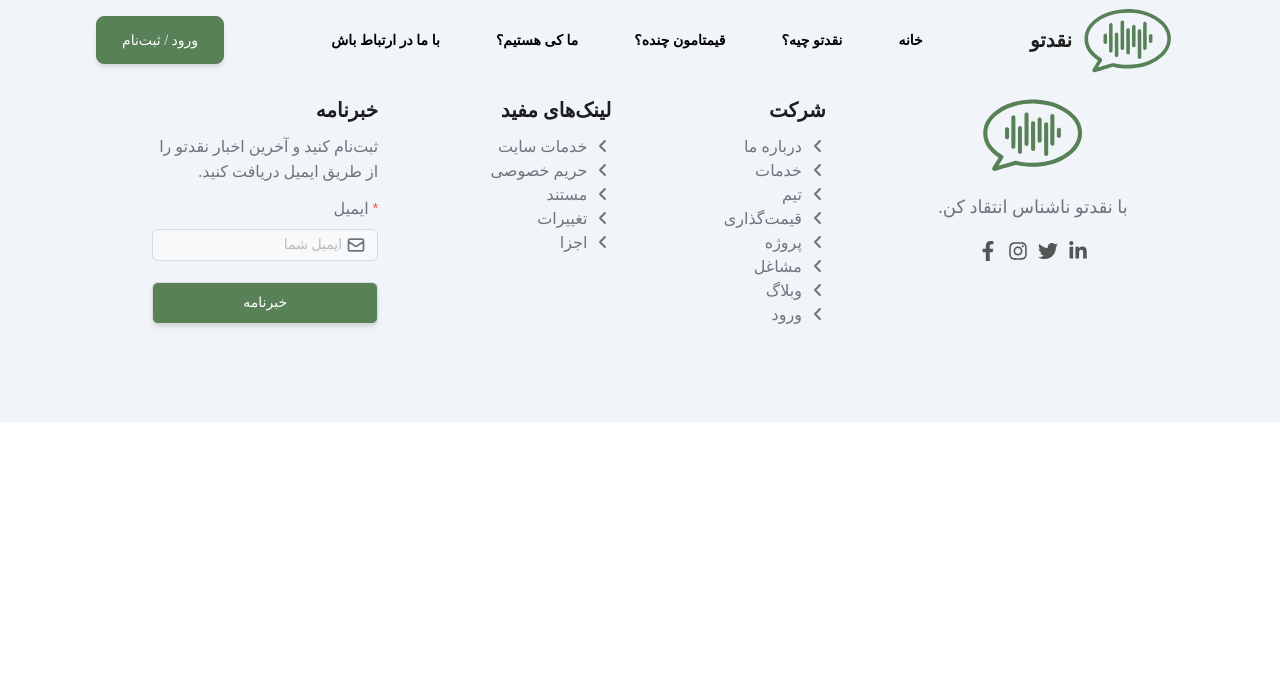
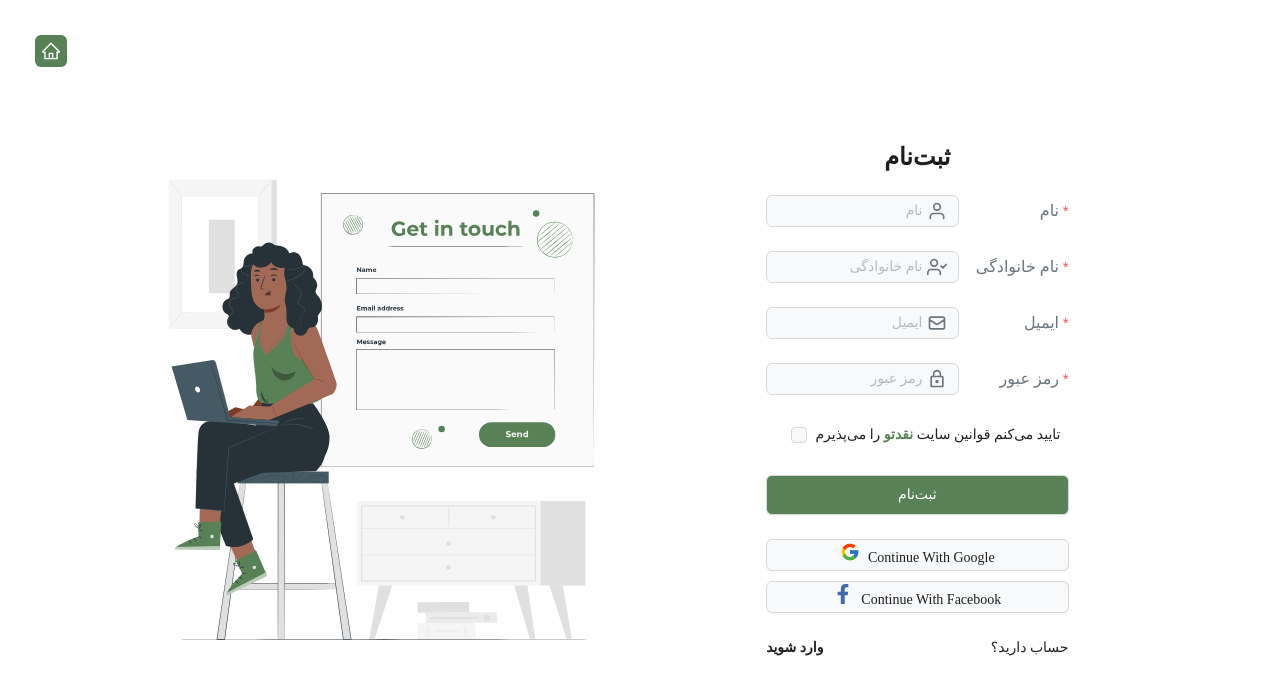
Before and after one commit to NagdeTo/NaghdeTo-frontend, a React (Vite) app: page /sign-up in a window 1280 px wide. Shown: the top 694 px of the page. Built offline with nearby package versions, Linux system fonts and the light colour scheme; what jalaliday would draw is missing.

Commit message:
adding sign-up page

```diff
--- a/src/PublicRouter.jsx
+++ b/src/PublicRouter.jsx
@@ -5,20 +5,26 @@ import AboutUs from "./pages/Public/AboutUs";
 import Home from "./pages/Public/Home";
 import Login from "./pages/Public/Login";
 import ContactUs from "./pages/Public/ContactUs";
+import SignUp from "./pages/Public/SignUp";
 
 const PublicRouter = () => {
   const location = useLocation();
 
   return (
     <>
-      {location.pathname !== "/login" && <Header />}
+      {location.pathname !== "/login" && location.pathname !== "/sign-up" && (
+        <Header />
+      )}
       <Routes>
         <Route path="/" element={<Home />} />
         <Route path="/about-us" element={<AboutUs />} />
         <Route path="/contact-us" element={<ContactUs />} />
         <Route path="/login" element={<Login />} />
+        <Route path="/sign-up" element={<SignUp />} />
       </Routes>
-      {location.pathname !== "/login" && <Footer />}
+      {location.pathname !== "/login" && location.pathname !== "/sign-up" && (
+        <Footer />
+      )}
     </>
   );
 };
--- a/src/components/Public-layouts/Header.jsx
+++ b/src/components/Public-layouts/Header.jsx
@@ -90,11 +90,11 @@ export default function Header() {
         </Link>
       </Flex>
 
-      <StyledButton>
-        <Link to="/login" className="hover:text-white">
+      <Link to="/login" className="hover:text-white">
+        <StyledButton>
           ورود / ثبت‌نام
-        </Link>
-      </StyledButton>
+        </StyledButton>
+      </Link>
     </Flex>
   );
 }
--- a/src/components/Public-layouts/LoginForm.jsx
+++ b/src/components/Public-layouts/LoginForm.jsx
@@ -5,14 +5,19 @@ import { HiOutlineMail } from "react-icons/hi";
 import { MdLockOutline } from "react-icons/md";
 import { FcGoogle } from "react-icons/fc";
 import { FaFacebookF } from "react-icons/fa";
-import GoToHome from "./GoToHome";
 import "../Public-layouts/Styles/LoginForm.css";
 
 export default function LoginForm() {
   const [loginButtonClicked, setLoginButtonclicked] = useState(false);
 
   return (
-    <Flex vertical align="center" justify="center" className="w-1/2 py-12" gap="10px">
+    <Flex
+      vertical
+      align="center"
+      justify="center"
+      className="w-1/2 py-12"
+      gap="10px"
+    >
       <Typography.Title level={3}>ورود</Typography.Title>
       <Form className="flex flex-col items-center gap-6" id="login-form">
         <Form.Item
@@ -46,7 +51,9 @@ export default function LoginForm() {
         </Form.Item>
 
         <Flex align="center" className="w-full" justify="space-between">
-          <Link className="font-bold hover:text-primary-1000">فراموشی رمز عبور؟</Link>
+          <Link className="font-bold hover:text-primary-1000">
+            فراموشی رمز عبور؟
+          </Link>
           <Form.Item name="remember" className="mb-0">
             <Checkbox>مرا بخاطر بسپار</Checkbox>
           </Form.Item>
@@ -54,7 +61,7 @@ export default function LoginForm() {
 
         <Form.Item className="mb-0 w-full">
           <Button
-            className="w-full h-[40px] bg-primary-1000 text-white"
+            className="h-[40px] w-full bg-primary-1000 text-white"
             htmlType="submit"
             onClick={() => setLoginButtonclicked(true)}
           >
@@ -65,13 +72,13 @@ export default function LoginForm() {
         <Flex vertical gap="10px" className="w-full">
           <Button
             icon={<FcGoogle className="h-5 w-5" />}
-            className="google-btn flex items-center justify-center w-full"
+            className="google-btn flex w-full items-center justify-center"
           >
             Continue With Google
           </Button>
           <Button
             icon={<FaFacebookF className="h-5 w-5 text-[#4267b3]" />}
-            className="facebook-btn flex items-center justify-center w-full"
+            className="facebook-btn flex w-full items-center justify-center"
           >
             Continue With Facebook
           </Button>
@@ -84,7 +91,6 @@ export default function LoginForm() {
           <Typography.Text>حساب ندارید؟</Typography.Text>
         </Flex>
       </Form>
-      <GoToHome />
     </Flex>
   );
 }
--- /dev/null
+++ b/src/components/Public-layouts/SignUpForm.jsx
@@ -0,0 +1,142 @@
+import React from "react";
+import { Flex, Typography, Input, Form, Checkbox, Button } from "antd";
+import { FiUser } from "react-icons/fi";
+import { FiUserCheck } from "react-icons/fi";
+import { HiOutlineMail } from "react-icons/hi";
+import { MdLockOutline } from "react-icons/md";
+import "../Public-layouts/Styles/SignUpForm.css";
+import { Link } from "react-router-dom";
+import { FcGoogle } from "react-icons/fc";
+import { FaFacebookF } from "react-icons/fa";
+
+export default function SignUpForm() {
+  return (
+    <Flex
+      className="py-12"
+      justify="center"
+      align="center"
+      gap="10px"
+      style={{ direction: "rtl" }}
+      vertical
+    >
+      <Typography.Title level={3}>ثبت‌نام</Typography.Title>
+      <Form className="flex w-[90%] flex-col gap-6" id="signup-form">
+        <Form.Item
+          label="نام"
+          name="first-name"
+          colon={false}
+          rules={[
+            {
+              required: true,
+              message: "نام خود را وارد نمایید",
+            },
+          ]}
+          className="first-name-form-item-signup mb-0"
+        >
+          <Input
+            placeholder="نام"
+            prefix={<FiUser className="h-5 w-5 text-[#6c757d]" />}
+          />
+        </Form.Item>
+
+        <Form.Item
+          label="نام خانوادگی"
+          name="last-name"
+          colon={false}
+          rules={[
+            {
+              required: true,
+              message: "نام خانوادگی خود را وارد نمایید",
+            },
+          ]}
+          className="last-name-form-item-signup mb-0"
+        >
+          <Input
+            placeholder="نام خانوادگی"
+            prefix={<FiUserCheck className="h-5 w-5 text-[#6c757d]" />}
+          />
+        </Form.Item>
+
+        <Form.Item
+          label="ایمیل"
+          colon={false}
+          name="email"
+          rules={[{ required: true, message: "لطفاً ایمیل خود را وارد کنید!" }]}
+          className="email-form-item-signup mb-0"
+        >
+          <Input
+            placeholder="ایمیل"
+            prefix={<HiOutlineMail className="h-5 w-5 text-[#6c757d]" />}
+          />
+        </Form.Item>
+
+        <Form.Item
+          style={{ direction: "rtl" }}
+          label="رمز عبور"
+          colon={false}
+          name="password"
+          rules={[
+            { required: true, message: "لطفاً رمز عبور خود را وارد کنید!" },
+          ]}
+          className="password-form-item-signup mb-0"
+        >
+          <Input
+            placeholder="رمز عبور"
+            prefix={<MdLockOutline className="h-5 w-5 text-[#6c757d]" />}
+          />
+        </Form.Item>
+
+        <Flex align="center" className="w-full" justify="space-between">
+          <Form.Item name="remember" className="mb-0">
+            <Checkbox style={{ direction: "ltr" }}>
+              تایید می‌کنم قوانین سایت{" "}
+              <Link className="font-bold text-primary-1000">نقدتو</Link> را
+              می‌پذیرم
+            </Checkbox>
+          </Form.Item>
+        </Flex>
+
+        <Form.Item className="mb-0 w-full">
+          <Button
+            className="h-[40px] w-full bg-primary-1000 text-white"
+            htmlType="submit"
+          >
+            ثبت‌نام
+          </Button>
+        </Form.Item>
+
+        <Flex
+          vertical
+          gap="10px"
+          className="w-full"
+          style={{ direction: "ltr" }}
+        >
+          <Button
+            icon={<FcGoogle className="h-5 w-5" />}
+            className="google-btn flex w-full items-center justify-center"
+          >
+            Continue With Google
+          </Button>
+          <Button
+            icon={<FaFacebookF className="h-5 w-5 text-[#4267b3]" />}
+            className="facebook-btn flex w-full items-center justify-center"
+          >
+            Continue With Facebook
+          </Button>
+        </Flex>
+
+        <Flex
+          justify="space-between"
+          className="w-full"
+          align="center"
+          style={{ direction: "ltr" }}
+        >
+          <Link to="/login" className="font-bold hover:text-primary-1000">
+            وارد شوید
+          </Link>
+          <Typography.Text>حساب دارید؟</Typography.Text>
+        </Flex>
+      </Form>
+    </Flex>
+  );
+}
--- a/src/components/Public-layouts/Styles/LoginForm.css
+++ b/src/components/Public-layouts/Styles/LoginForm.css
@@ -6,8 +6,5 @@
 .email-form-item.ant-form-item .ant-form-item-row .ant-form-item-label,
 .password-form-item.ant-form-item .ant-form-item-row .ant-form-item-label {
   width: 70px;
-}
-
-.email-form-item.ant-form-item .ant-form-item-row .ant-form-item-label {
   text-align: right;
 }
--- /dev/null
+++ b/src/components/Public-layouts/Styles/SignUpForm.css
@@ -0,0 +1,13 @@
+.email-form-item-signup.ant-form-item .ant-form-item-row .ant-form-item-label,
+.password-form-item-signup.ant-form-item
+  .ant-form-item-row
+  .ant-form-item-label,
+.first-name-form-item-signup.ant-form-item
+  .ant-form-item-row
+  .ant-form-item-label,
+.last-name-form-item-signup.ant-form-item
+  .ant-form-item-row
+  .ant-form-item-label {
+  width: 110px;
+  text-align: right;
+}
--- a/src/pages/Public/Login.jsx
+++ b/src/pages/Public/Login.jsx
@@ -2,12 +2,14 @@ import { Flex } from "antd";
 import React from "react";
 import login from "../../assets/images/Mobile login-bro.svg";
 import LoginForm from "../../components/Public-layouts/LoginForm";
+import GoToHome from "../../components/Public-layouts/GoToHome";
 
 export default function Login() {
   return (
     <Flex justify="center" className="px-32">
       <img src={login} className="h-[100vh] w-[45vw]" />
       <LoginForm />
+      <GoToHome />
     </Flex>
   );
 }
--- /dev/null
+++ b/src/pages/Public/SignUp.jsx
@@ -0,0 +1,19 @@
+import { Row, Col } from "antd";
+import React from "react";
+import signup from "../../assets/images/Get in touch-pana.svg";
+import GoToHome from "../../components/Public-layouts/GoToHome";
+import SignUpForm from "../../components/Public-layouts/SignUpForm";
+
+export default function SignUp() {
+  return (
+    <Row className="px-32">
+      <Col span={13}>
+        <img src={signup} className="h-[100vh] w-[40vw]" />
+      </Col>
+      <Col span={11} className="flex justify-center">
+        <SignUpForm />
+      </Col>
+      <GoToHome />
+    </Row>
+  );
+}
--- a/tailwind.config.js
+++ b/tailwind.config.js
@@ -7,7 +7,6 @@ export default {
       sans: ["IRANSansX-Regular.ttf", "sans-serif"],
 
       iranSans: ["IRANSansX-Regular.ttf", "sans-serif"],
-      // serif: ["Merriweather", "serif"],
     },
     extend: {
       screens: {
```
Also changed, not shown: src/assets/images/Get in touch-pana.svg (added).
